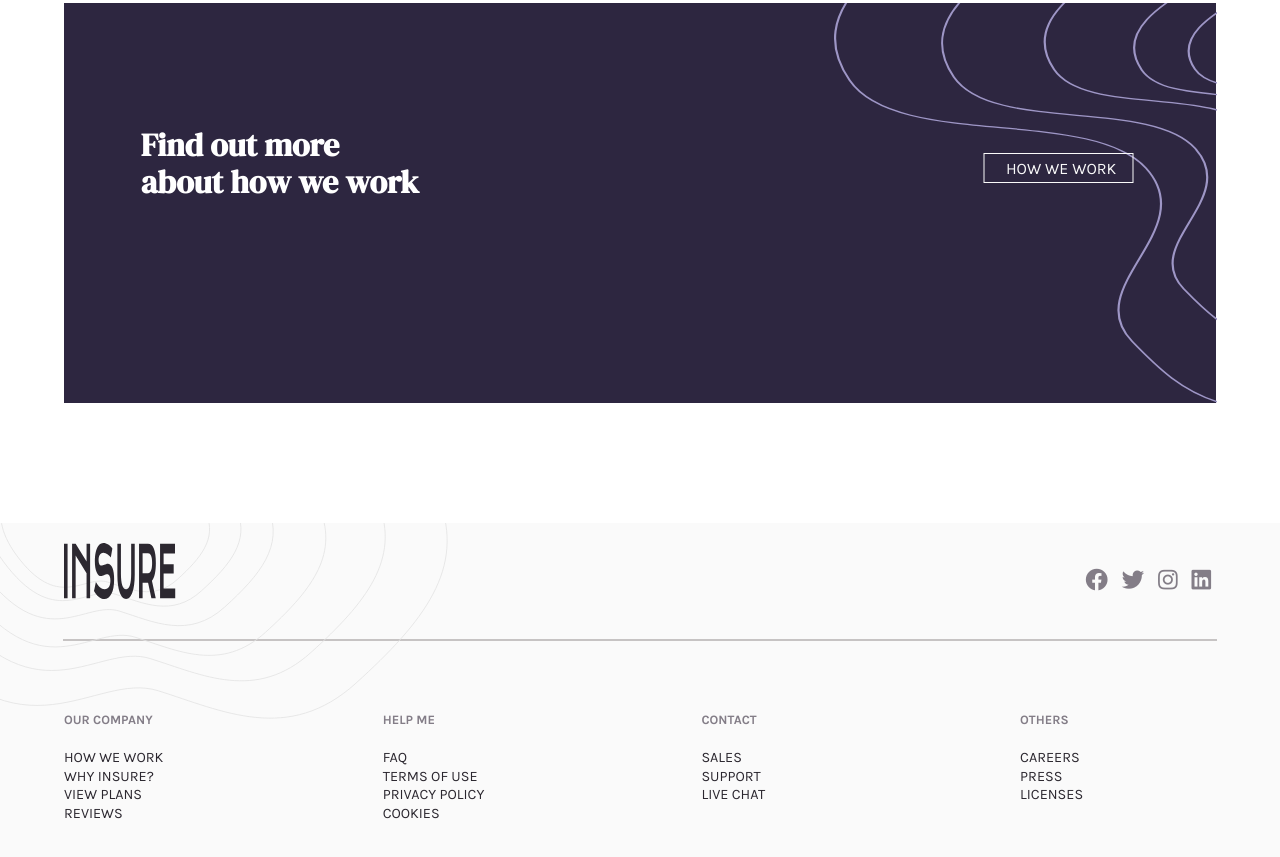
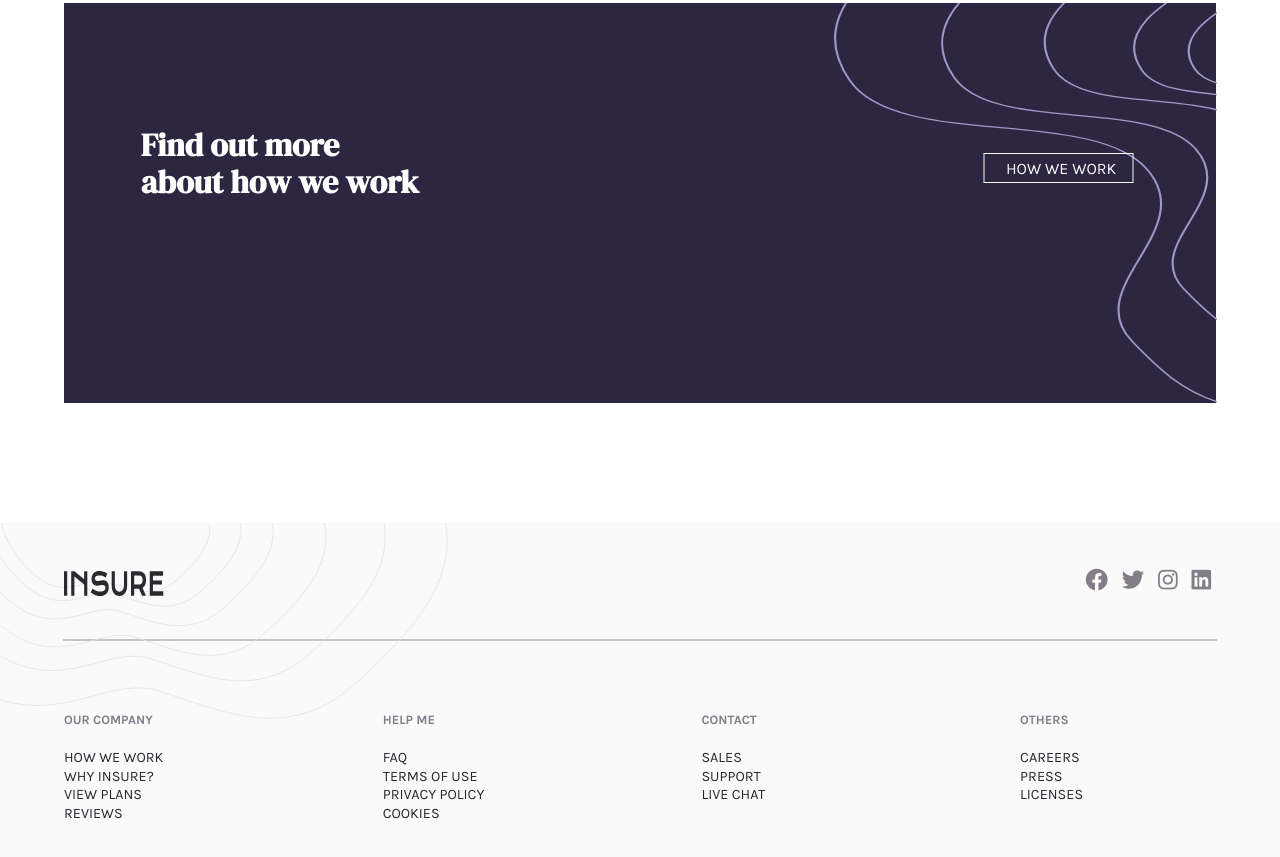
Before and after one commit to Nazeer2020/insure-landing-page-master, a plain HTML site: page index.html in a window 1280 px wide. Shown: the part 1375-2232 px from the top of the page. Drawn offline with nearby package versions, Linux system fonts and the light colour scheme.

Commit message:
Update query.css
third commit

```diff
--- a/CSS/query.css
+++ b/CSS/query.css
@@ -3,7 +3,7 @@
 
 /* header section */
 
-@media only screen and (max-width: 1440px) and (min-width: 481px){
+@media only screen and (max-width: 1700px) and (min-width: 481px){
 
 
     header nav .logo {
@@ -129,7 +129,7 @@
 
 /* vision */
 
-@media only screen and (max-width: 1440px) and (min-width: 481px){
+@media only screen and (max-width: 1770px) and (min-width: 481px){
 
     .vision {
         width: 90%;
@@ -193,7 +193,7 @@
 
 /* how it works */
 
-@media only screen and (max-width: 1440px) and (min-width: 481px){
+@media only screen and (max-width: 1700px) and (min-width: 481px){
 
      section .how-it-works {
         display: flex;
@@ -251,7 +251,7 @@
 
 /* footer */
 
-@media only screen and (max-width: 1440px) and (min-width: 481px){
+@media only screen and (max-width: 1700px) and (min-width: 481px){
 
 
  footer .col {
@@ -287,6 +287,9 @@ footer .socail-link {
 
 footer .logo {
     margin-left: 5%;
+    margin-top: 2.2%;
+    height: 25px;
+    width: 100px;
 
 }
 
@@ -298,4 +301,6 @@ footer .logo {
         width: 60%;
         height: 30%;
    }
+
+
 }
```
